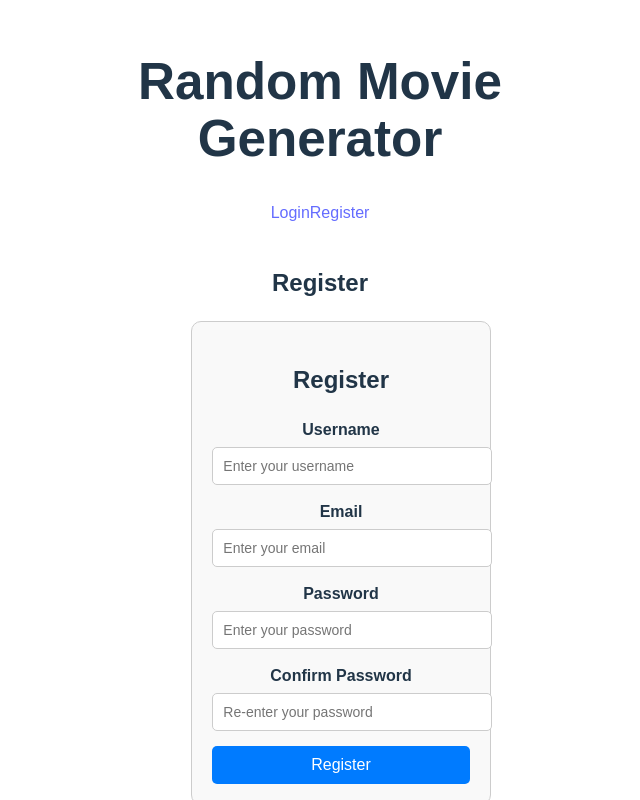
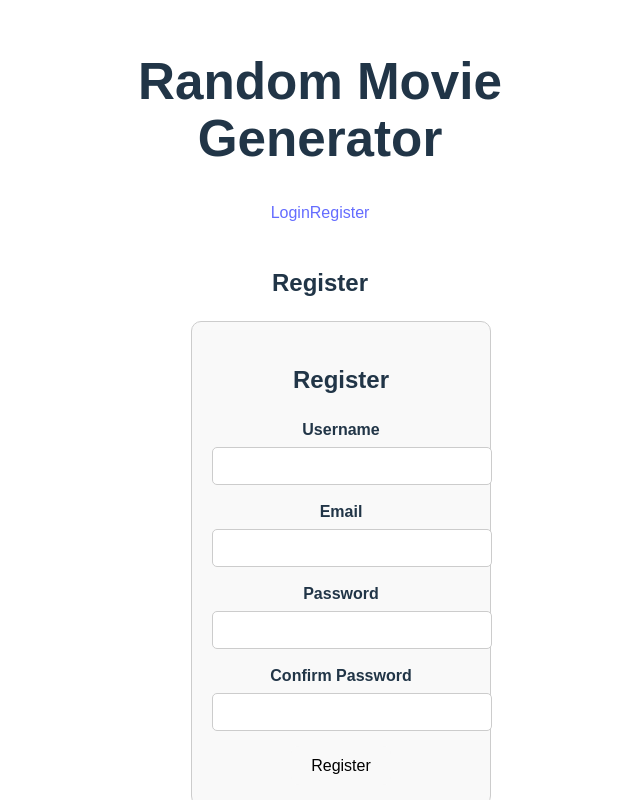
Before and after one commit to JaceG/Pick-Flick, a React (Vite) app in the folder client/: page /auth/register in a window 1280 px wide. Shown: the whole page, without its empty margins (320-960 px from the left). Built offline with nearby package versions, Linux system fonts and the light colour scheme.

Commit message:
updated registration form for render

```diff
--- a/client/src/components/Auth/Registration/RegistrationForm/RegistrationForm.tsx
+++ b/client/src/components/Auth/Registration/RegistrationForm/RegistrationForm.tsx
@@ -5,7 +5,7 @@ import ErrorMessage from '../../../ErrorMessage/ErrorMessage';
 import InputField from '../../../InputField/InputField';
 
 interface RegistrationFormProps {
-  onRegisterSuccess: () => void; // Prop for handling successful registration
+  onRegisterSuccess: () => void;
 }
 
 const RegistrationForm: React.FC<RegistrationFormProps> = ({ onRegisterSuccess }) => {
@@ -15,6 +15,11 @@ const RegistrationForm: React.FC<RegistrationFormProps> = ({ onRegisterSuccess }
   const [confirmPassword, setConfirmPassword] = useState('');
   const [error, setError] = useState<string | null>(null);
   const [successMessage, setSuccessMessage] = useState<string | null>(null);
+
+  const API_BASE_URL =
+    process.env.NODE_ENV === 'production'
+      ? 'https://pick-flick.onrender.com'
+      : 'http://localhost:3001';
 
   const handleSubmit = async (e: React.FormEvent) => {
     e.preventDefault();
@@ -26,85 +31,74 @@ const RegistrationForm: React.FC<RegistrationFormProps> = ({ onRegisterSuccess }
       return;
     }
 
-    if (!/^[^\s@]+@[^\s@]+\.[^\s@]+$/.test(email)) {
-      setError('Please enter a valid email address');
-      return;
-    }
-
     if (password !== confirmPassword) {
       setError('Passwords do not match');
       return;
     }
 
     try {
-      const response = await axios.post('/api/users/register', {
+      console.log('Sending registration request:', { username, email });
+
+      const response = await axios.post(`${API_BASE_URL}/api/users/register`, {
         username,
         email,
         password,
       });
 
+      console.log('Registration response:', response);
+
       if (response.status === 201) {
-        setSuccessMessage('Registration successful! Redirecting to login...');
-        setTimeout(() => {
-          onRegisterSuccess(); // Call the callback function
-        }, 2000);
+        setSuccessMessage('Registration successful!');
+        onRegisterSuccess();
+      } else {
+        setError('Registration failed. Please try again.');
       }
     } catch (err: any) {
-      setError(err.response?.data?.message || 'An error occurred during registration');
+      console.error('Error during registration:', err);
+      setError(err.response?.data?.message || 'An error occurred during registration.');
     }
   };
 
   return (
-    <div className="registration-form">
+    <form className="registration-form" onSubmit={handleSubmit}>
       <h2>Register</h2>
+
       {error && <ErrorMessage message={error} />}
       {successMessage && <p className="success-message">{successMessage}</p>}
-      <form onSubmit={handleSubmit}>
-        <div className="form-group">
+
       <InputField
         id="username"
+        label="Username"
+        value={username}
         type="text"
-            value={username}
-            label="Username"
-            placeholder="Enter your username"
         onChange={(e) => setUsername(e.target.value)}
       />
-        </div>
-        <div className="form-group">
       <InputField
         id="email"
+        label="Email"
+        value={email}
         type="email"
-            value={email}
-            label="Email"
-            placeholder="Enter your email"
         onChange={(e) => setEmail(e.target.value)}
       />
-        </div>
-        <div className="form-group">
       <InputField
         id="password"
+        label="Password"
+        value={password}
         type="password"
-            value={password}
-            label="Password"
-            placeholder="Enter your password"
         onChange={(e) => setPassword(e.target.value)}
       />
-        </div>
-        <div className="form-group">
       <InputField
         id="confirmPassword"
+        label="Confirm Password"
+        value={confirmPassword}
         type="password"
-            value={confirmPassword}
-            label="Confirm Password"
-            placeholder="Re-enter your password"
         onChange={(e) => setConfirmPassword(e.target.value)}
       />
-        </div>
-        <button type="submit" className="submit-button">
+
+      <button type="submit" className="register-button">
         Register
       </button>
     </form>
-    </div>
   );
 };
 
```
Also changed, not shown: 1 other file (tests, documents, lock files or other folders). Lines whose indentation alone changed are shown as unchanged.
